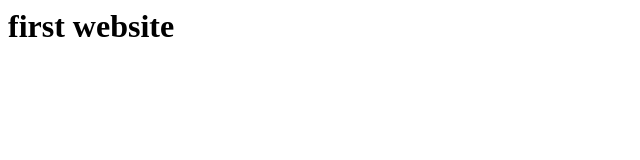
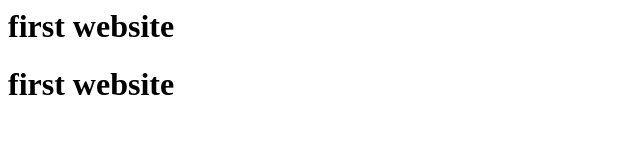
Before and after one commit to vaishnavid0604/vaishnavid0604.github.io, a plain HTML site: page index.html in a window 1280 px wide. Shown: the whole page, without its empty margins (0-640 px from the left). Drawn offline with Linux system fonts and the light colour scheme.

Commit message:
Update index.html

```diff
--- a/index.html
+++ b/index.html
@@ -4,5 +4,6 @@
 </head>
 <body>
 <h1>first website</h1>
+<h1>first website</h1>
 </body>
 </html>
```
